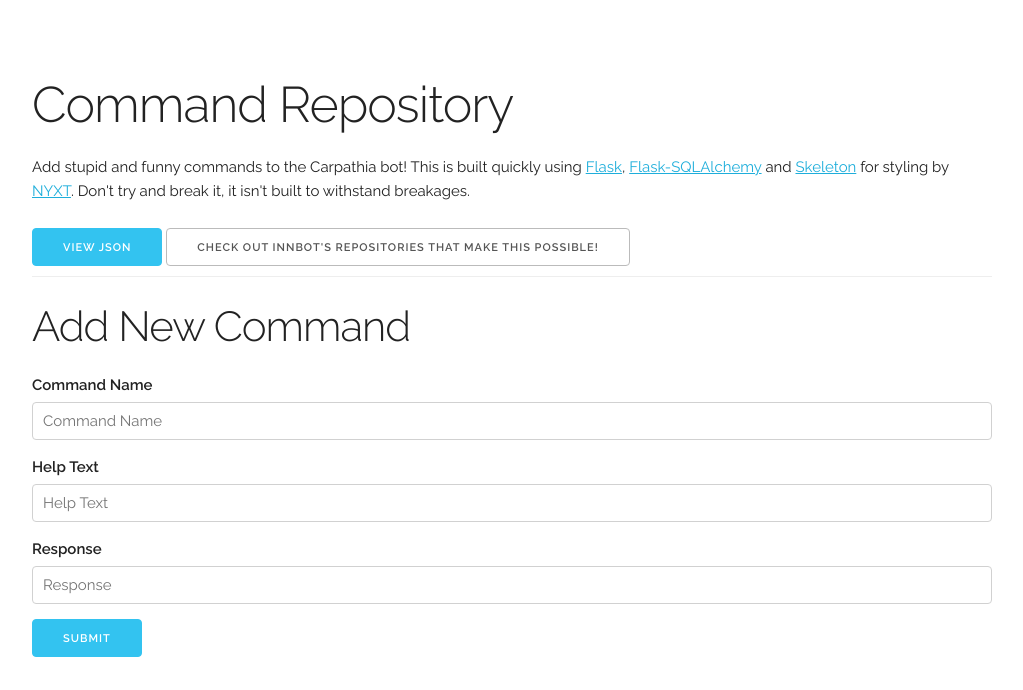
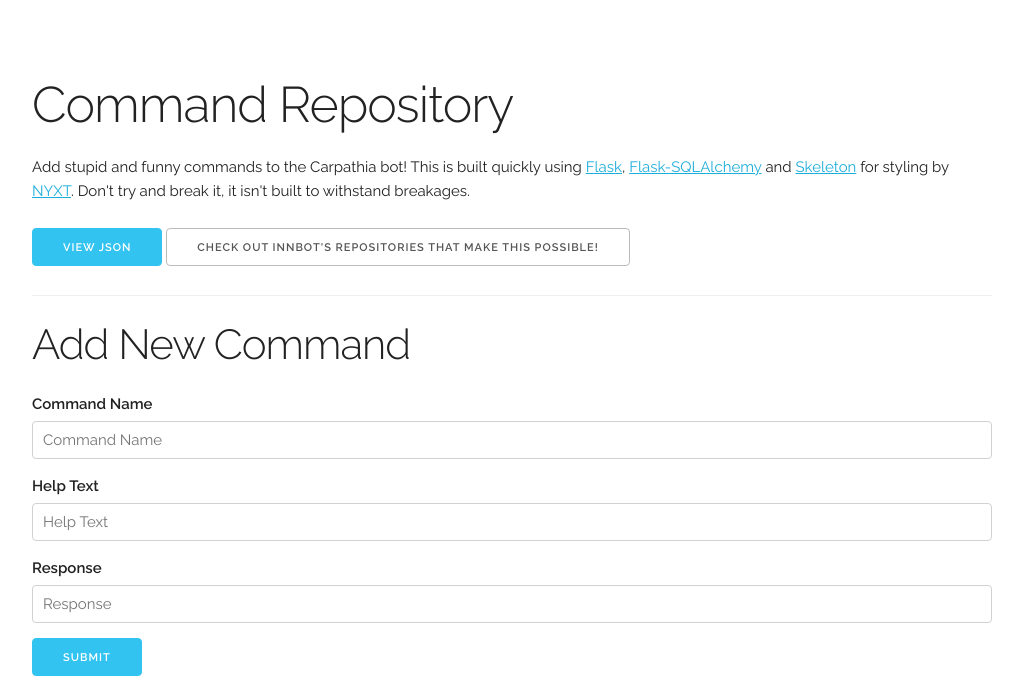
Before and after one commit to RelaySC/command-repository, a Flask app: page / in a window 1280 px wide. Shown: the top 690 px of the page, without its empty margins (128-1151 px from the left). Run offline with Flask 2, Linux system fonts and the light colour scheme; data that the repository does not hold is empty.

Commit message:
Added larger margin to the intro section.

```diff
--- a/templates/index.html
+++ b/templates/index.html
@@ -22,11 +22,15 @@
                 border-top: 1px solid #eee;
                 margin-bottom: 1.5em;
             }
+
+            #intro {
+                margin-bottom: 1.25em;
+            }
         </style>
     </head>
     <body>
         <div class="container">
-            <div class="row">
+            <div id="intro" class="row">
                 <h1>Command Repository</h1>
                 <p>Add stupid and funny commands to the Carpathia bot! This is built quickly using <a href="http://flask.pocoo.org/">Flask</a>, <a href="http://flask-sqlalchemy.pocoo.org/">Flask-SQLAlchemy</a> and <a href="http://getskeleton.com/">Skeleton</a> for styling by <a href="https://nyxt.co">NYXT</a>. Don't try and break it, it isn't built to withstand breakages.</p>
                 <a class="button button-primary" href="/json">View JSON</a>
```
